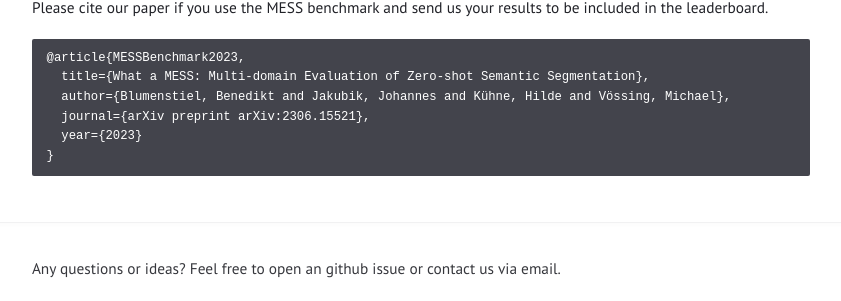
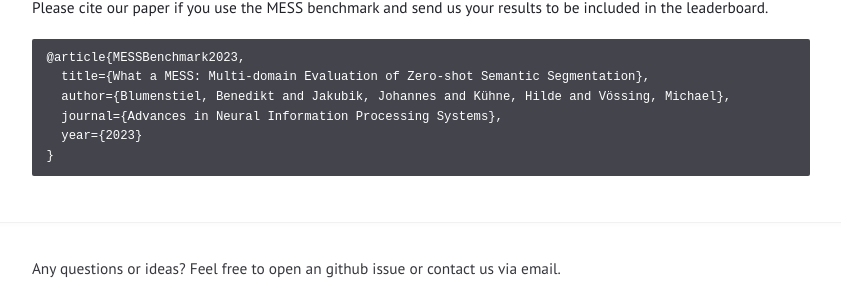
Before and after one commit to blumenstiel/mess-benchmark, a Jekyll site: the page built from index.md, in a window 1280 px wide and 900 px high, scrolled down 1684 px. Shown: the part 584-885 px from the top of the window, without its empty margins (219-1060 px from the left). Built offline with Jekyll 4.4.1, drawn with Linux system fonts in a browser that asks for light colours.

Commit message:
Update index.md

````diff
--- a/index.md
+++ b/index.md
@@ -60,7 +60,7 @@ Please cite our paper if you use the MESS benchmark and send us your results to
 @article{MESSBenchmark2023,
   title={What a MESS: Multi-domain Evaluation of Zero-shot Semantic Segmentation},
   author={Blumenstiel, Benedikt and Jakubik, Johannes and Kühne, Hilde and Vössing, Michael},
-  journal={arXiv preprint arXiv:2306.15521},
+  journal={Advances in Neural Information Processing Systems},
   year={2023}
 }
 ```
````
